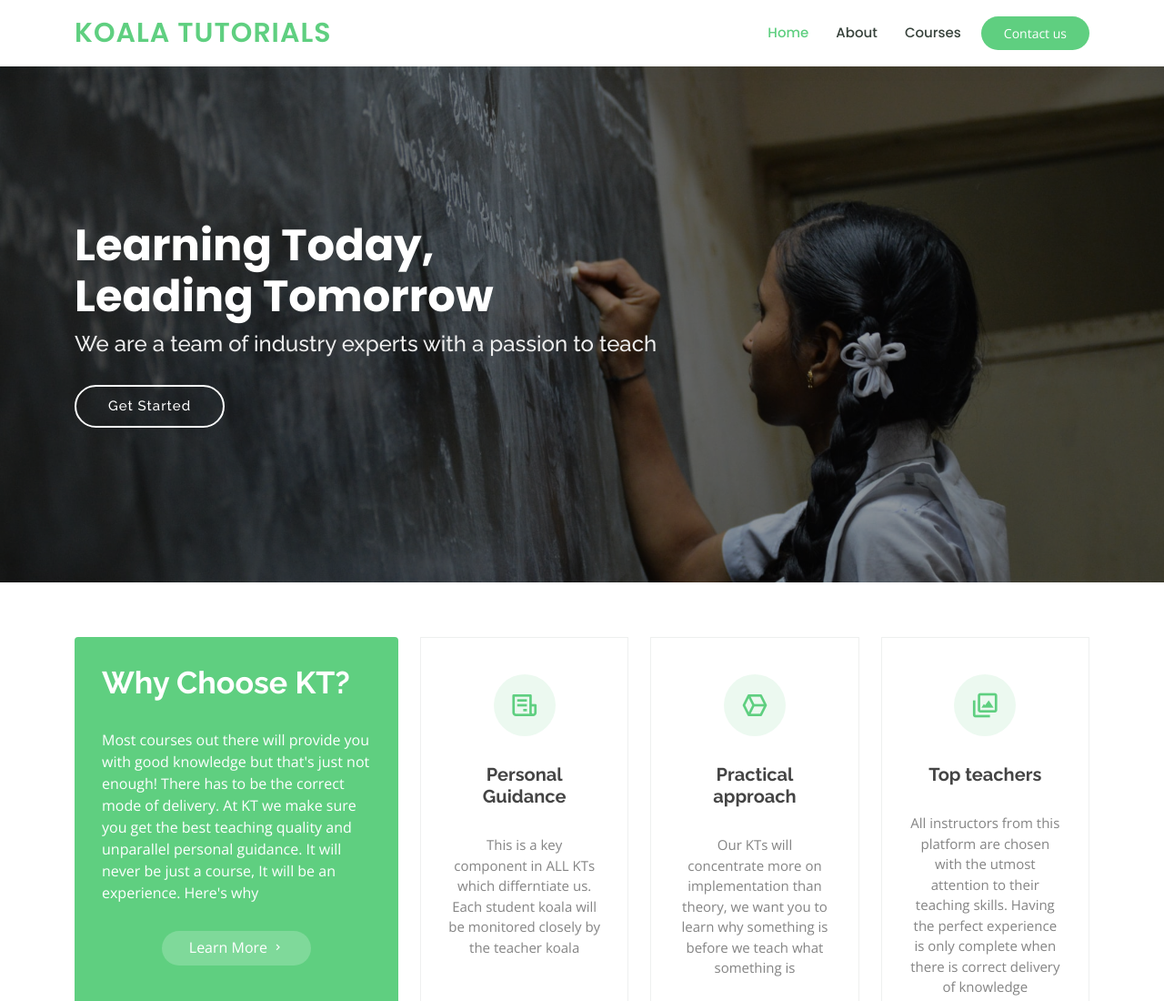
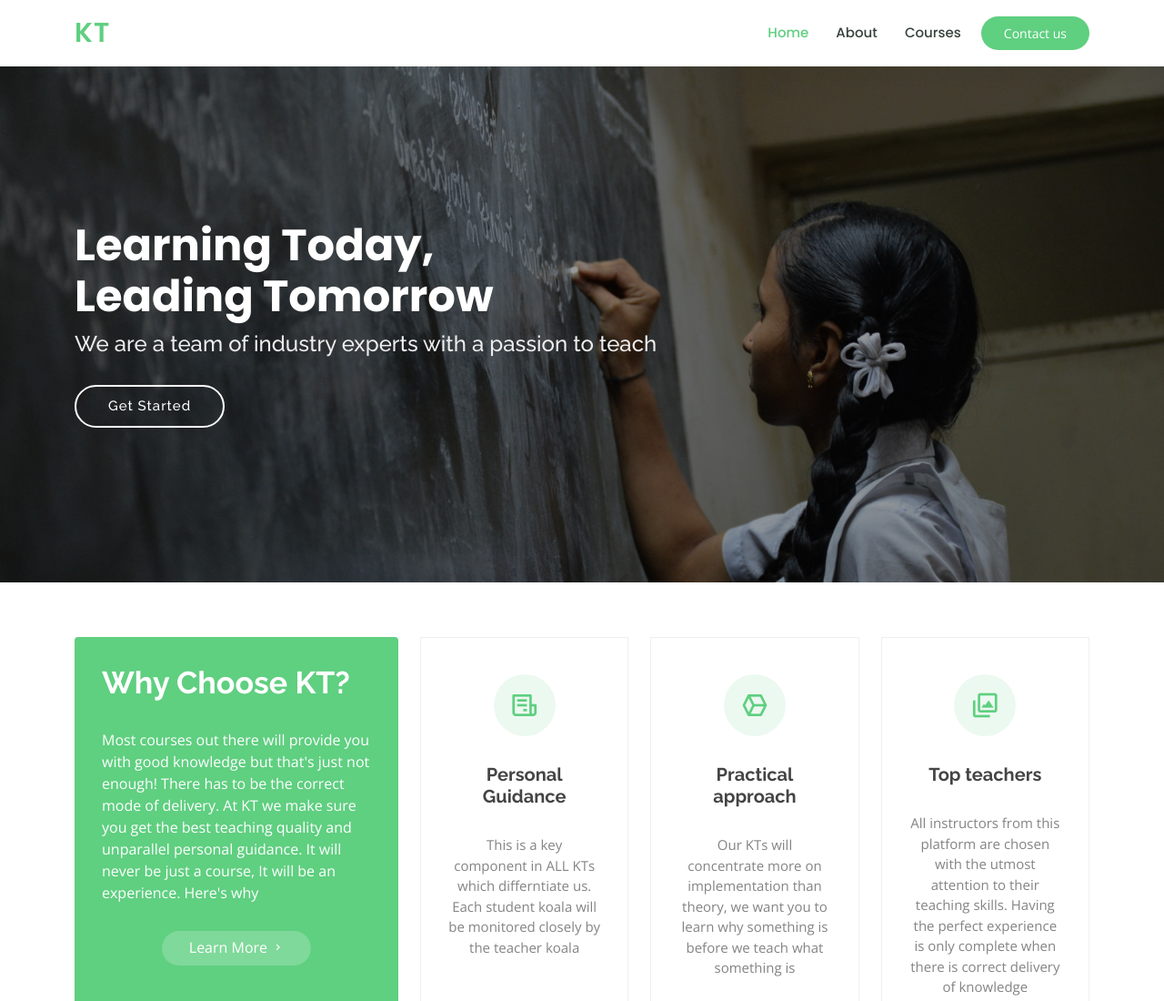
Before and after one commit to KartavyaKothari/KoalaTutorials_website, a plain HTML site: page index.html in a window 1280 px wide. Shown: the top 1100 px of the page at 91% size. Drawn offline with nearby package versions, Linux system fonts and the light colour scheme.

Commit message:
Added websoite

```diff
--- a/index.html
+++ b/index.html
@@ -42,7 +42,7 @@
   <header id="header" class="fixed-top">
     <div class="container d-flex align-items-center">
 
-      <h1 class="logo me-auto"><a href="index.html">Koala Tutorials</a></h1>
+      <h1 class="logo me-auto"><a href="index.html">KT</a></h1>
       <!-- Uncomment below if you prefer to use an image logo -->
       <!-- <a href="index.html" class="logo me-auto"><img src="assets/img/logo.png" alt="" class="img-fluid"></a>-->
 
```
